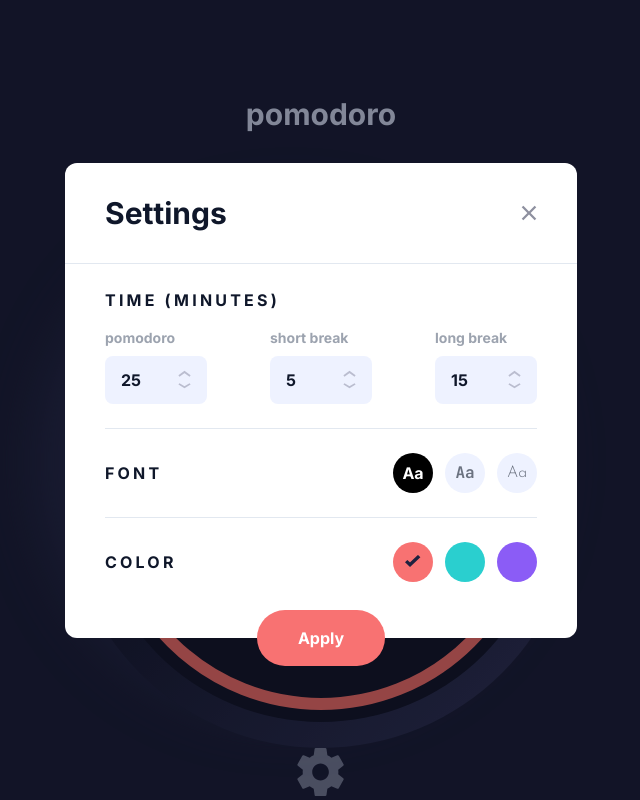
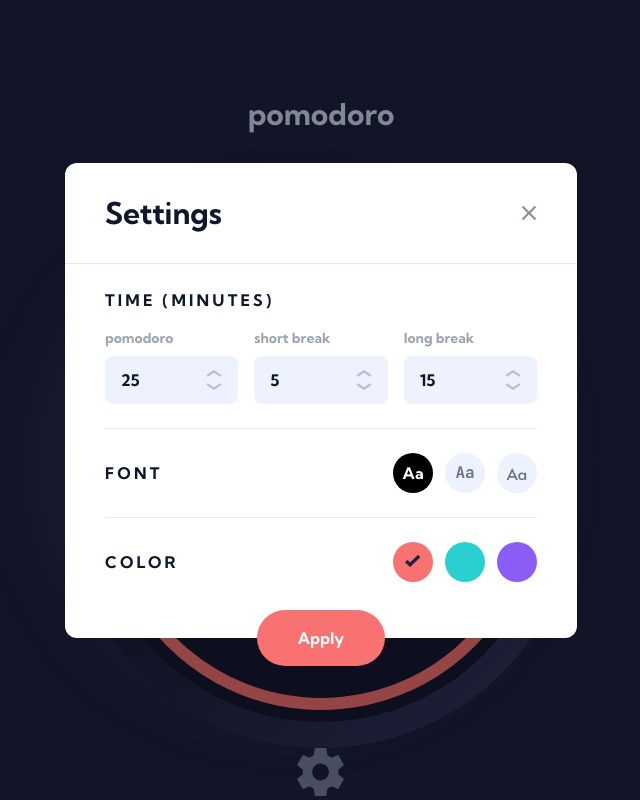
Before and after one commit to lucas-bresson/portfolio, a Next.js app: page /pomodoro in a window 1280 px wide. Both pictures are taken after a click on the picture 640 px from the left and 772 px from the top of the page. Shown: the whole page, without its empty margins (319-959 px from the left). Built offline with nearby package versions, Linux system fonts and the light colour scheme.

Commit message:
pomodoro - wrap up

```diff
--- a/src/app/pomodoro/components/ProgressCircle.tsx
+++ b/src/app/pomodoro/components/ProgressCircle.tsx
@@ -26,10 +26,9 @@ export default function ProgressCircle({
       <circle
         stroke={strokeColor}
         fill="transparent"
-        strokeWidth={strokeWidth}
         strokeDasharray={circumference + ' ' + circumference}
         style={{ strokeDashoffset }}
-        stroke-width={strokeWidth}
+        strokeWidth={strokeWidth}
         r={normalizedRadius}
         cx={radius}
         cy={radius}
--- a/src/app/pomodoro/components/SettingsModal.tsx
+++ b/src/app/pomodoro/components/SettingsModal.tsx
@@ -17,16 +17,16 @@ const TimeInput = ({
   setValue: Dispatch<SetStateAction<number>>;
   max: number;
 }) => (
-  <div className="pomodoro space-y-2">
+  <div className="pomodoro w-full space-y-2">
     <div className="text-sm text-gray-400">{label}</div>
-    <div className="flex rounded-lg bg-indigo-50 px-4 py-3">
+    <div className="flex justify-between rounded-lg bg-indigo-50 px-4 py-3">
       <input
         type="number"
         min={0}
         max={max}
         value={value}
         onChange={(e) => setValue(Number(e.target.value))}
-        className="w-full bg-indigo-50"
+        className="bg-indigo-50"
       />
       <div className="flex flex-col items-center justify-center space-y-1.5">
         <Image
@@ -36,7 +36,7 @@ const TimeInput = ({
           alt="arrow-up"
         />
         <Image
-          onClick={() => value >= 0 && setValue((prevState) => prevState - 1)}
+          onClick={() => value > 1 && setValue((prevState) => prevState - 1)}
           className="w-4 cursor-pointer"
           src={iconArrowDown}
           alt="arrow-down"
@@ -81,38 +81,34 @@ const ColorInput = ({
 );
 
 export default function SettingsModal({
-  visible,
-  accentColor,
+  appTimers,
+  appFont,
+  appColor,
   setSettings,
   closeModal,
 }: {
-  visible: boolean;
-  accentColor: string;
+  appTimers: { pomodoro: number; short: number; long: number };
+  appFont: number;
+  appColor: number;
   setSettings: any;
   closeModal: () => void;
 }) {
-  const [pomodoroTime, setPodomoroTime] = useState(25);
-  const [shortBreakTime, setShortBreakTime] = useState(5);
-  const [longBreakTime, setLongBreakTime] = useState(15);
-  const [font, setFont] = useState(1);
-  const [color, setColor] = useState(1);
+  const [pomodoro, setPomodoro] = useState(appTimers.pomodoro);
+  const [short, setShort] = useState(appTimers.short);
+  const [long, setLong] = useState(appTimers.long);
+  const [font, setFont] = useState(appFont);
+  const [color, setColor] = useState(appColor);
 
   const applySettings = () => {
-    setSettings({
-      pomodoro: pomodoroTime,
-      shortBreak: shortBreakTime,
-      longBreak: longBreakTime,
-      font,
-      color,
-    });
+    setSettings({ pomodoro, short, long, font, color });
     closeModal();
   };
 
-  if (!visible) return;
-
   return (
     <div className="absolute top-0 flex h-full w-full items-center justify-center bg-black bg-opacity-40">
-      <div className="mx-auto w-[90%] rounded-xl bg-white font-bold text-slate-900 sm:max-w-lg">
+      <div
+        className={`mx-auto w-[90%] rounded-xl bg-white font-bold text-slate-900 sm:max-w-lg ${getFontClassname(font)}`}
+      >
         <div className="flex items-center justify-between border-b border-slate-200 px-10 py-8">
           <div className="text-3xl">Settings</div>
           <Image
@@ -129,21 +125,21 @@ export default function SettingsModal({
           <div className="flex items-center justify-between space-x-4 border-b border-slate-200 pb-6">
             <TimeInput
               label="pomodoro"
-              value={pomodoroTime}
+              value={pomodoro}
               max={90}
-              setValue={setPodomoroTime}
+              setValue={setPomodoro}
             />
             <TimeInput
               label="short break"
-              value={shortBreakTime}
+              value={short}
               max={10}
-              setValue={setShortBreakTime}
+              setValue={setShort}
             />
             <TimeInput
               label="long break"
-              value={longBreakTime}
+              value={long}
               max={30}
-              setValue={setLongBreakTime}
+              setValue={setLong}
             />
           </div>
 
@@ -192,7 +188,7 @@ export default function SettingsModal({
           <div className="flex translate-y-7 justify-center">
             <button
               onClick={applySettings}
-              className={`w-32 rounded-full px-8 py-4 text-white ${accentColor}`}
+              className={`w-32 rounded-full px-8 py-4 text-white ${getAccentColor(color).background || appColor}`}
             >
               Apply
             </button>
--- a/src/app/pomodoro/helpers.tsx
+++ b/src/app/pomodoro/helpers.tsx
@@ -1,4 +1,4 @@
-import { josefinSans, jetBrainsFont } from '@/app/ui/fonts';
+import { alata, jetBrainsFont, kumbhSansFont } from '@/app/ui/fonts';
 
 export const formatTime = (time: number): string => {
   const minutes = Math.floor(time / 60);
@@ -9,11 +9,11 @@ export const formatTime = (time: number): string => {
 export const getFontClassname = (font: number) => {
   switch (font) {
     case 1:
-      return '';
+      return kumbhSansFont.className;
     case 2:
       return jetBrainsFont.className;
     case 3:
-      return josefinSans.className;
+      return alata.className;
   }
 };
 
--- a/src/app/pomodoro/page.tsx
+++ b/src/app/pomodoro/page.tsx
@@ -9,15 +9,12 @@ import usePomodoroCounter from './hooks/usePomodoroCounter';
 import ProgressCircle from './components/ProgressCircle';
 
 export default function Page() {
+  const [timers, setTimers] = useState({ pomodoro: 25, short: 5, long: 15 });
+  const [font, setFont] = useState(1);
+  const [color, setColor] = useState(1);
+  const [progress, setProgress] = useState(100);
+  const [pomodoroCounter, setPomodoroCounter] = useState(0);
   const [settingsOpen, setSettingsOpen] = useState(false);
-  const [appTimes, setAppTimes] = useState({
-    pomodoro: 25,
-    shortBreak: 5,
-    longBreak: 15,
-  });
-  const [appFont, setAppFont] = useState(1);
-  const [appColor, setAppColor] = useState(1);
-  const [progress, setProgress] = useState(100);
 
   const {
     timeLeft,
@@ -31,43 +28,66 @@ export default function Page() {
     switchToShortBreak,
     switchToLongBreak,
   } = usePomodoroCounter({
-    pomodoroDuration: appTimes.pomodoro * 60,
-    shortBreakDuration: appTimes.shortBreak * 60,
-    longBreakDuration: appTimes.longBreak * 60,
+    pomodoroDuration: timers.pomodoro * 60,
+    shortBreakDuration: timers.short * 60,
+    longBreakDuration: timers.long * 60,
   });
+
+  useEffect(() => {
+    reset();
+    // eslint-disable-next-line react-hooks/exhaustive-deps
+  }, [timers]);
+
+  useEffect(() => {
+    setProgress(timeLeftPercentage);
+
+    if (timeLeftPercentage === 0) {
+      const bell = new Audio('/pomodoro/bell.wav');
+      bell.play();
+
+      switch (activeMode) {
+        case 'pomodoro':
+        default:
+          if (pomodoroCounter < 4) {
+            setPomodoroCounter((prevState) => prevState + 1);
+            return switchToShortBreak();
+          } else {
+            setPomodoroCounter(0);
+            return switchToLongBreak();
+          }
+        case 'short':
+          return switchToPomodoro();
+        case 'long':
+          return switchToPomodoro();
+      }
+    }
+    // eslint-disable-next-line react-hooks/exhaustive-deps
+  }, [timeLeftPercentage]);
 
   const setSettings = ({
     pomodoro,
-    shortBreak,
-    longBreak,
+    short,
+    long,
     font,
     color,
   }: {
     pomodoro: number;
-    shortBreak: number;
-    longBreak: number;
+    short: number;
+    long: number;
     font: number;
     color: number;
   }) => {
-    setAppTimes({ pomodoro, shortBreak, longBreak });
-    setAppFont(font);
-    setAppColor(color);
+    setTimers({ pomodoro, short, long });
+    setFont(font);
+    setColor(color);
   };
 
-  useEffect(() => {
-    reset();
-    // eslint-disable-next-line react-hooks/exhaustive-deps
-  }, [appTimes]);
-
-  useEffect(() => {
-    setProgress(timeLeftPercentage);
-  }, [timeLeftPercentage]);
-
-  const accentColor = getAccentColor(appColor);
+  const accentColor = getAccentColor(color);
+  const fontClassname = getFontClassname(font);
 
   return (
     <div
-      className={`flex h-screen w-screen flex-col items-center bg-darkBlue4 p-10 sm:p-24 ${getFontClassname(appFont)}`}
+      className={`flex h-screen w-screen flex-col items-center bg-darkBlue4 p-10 sm:p-24 ${fontClassname}`}
     >
       <h1 className="text-center text-3xl font-bold text-pastelBlue">
         pomodoro
@@ -129,12 +149,15 @@ export default function Page() {
         className="h-12 w-12 cursor-pointer hover:opacity-80"
         onClick={() => setSettingsOpen(true)}
       />
-      <SettingsModal
-        visible={settingsOpen}
-        accentColor={accentColor.background}
-        setSettings={setSettings}
-        closeModal={() => setSettingsOpen(false)}
-      />
+      {settingsOpen && (
+        <SettingsModal
+          appTimers={timers}
+          appFont={font}
+          appColor={color}
+          setSettings={setSettings}
+          closeModal={() => setSettingsOpen(false)}
+        />
+      )}
     </div>
   );
 }
```
Also changed, not shown: 1 other file (tests, documents, lock files or other folders).
